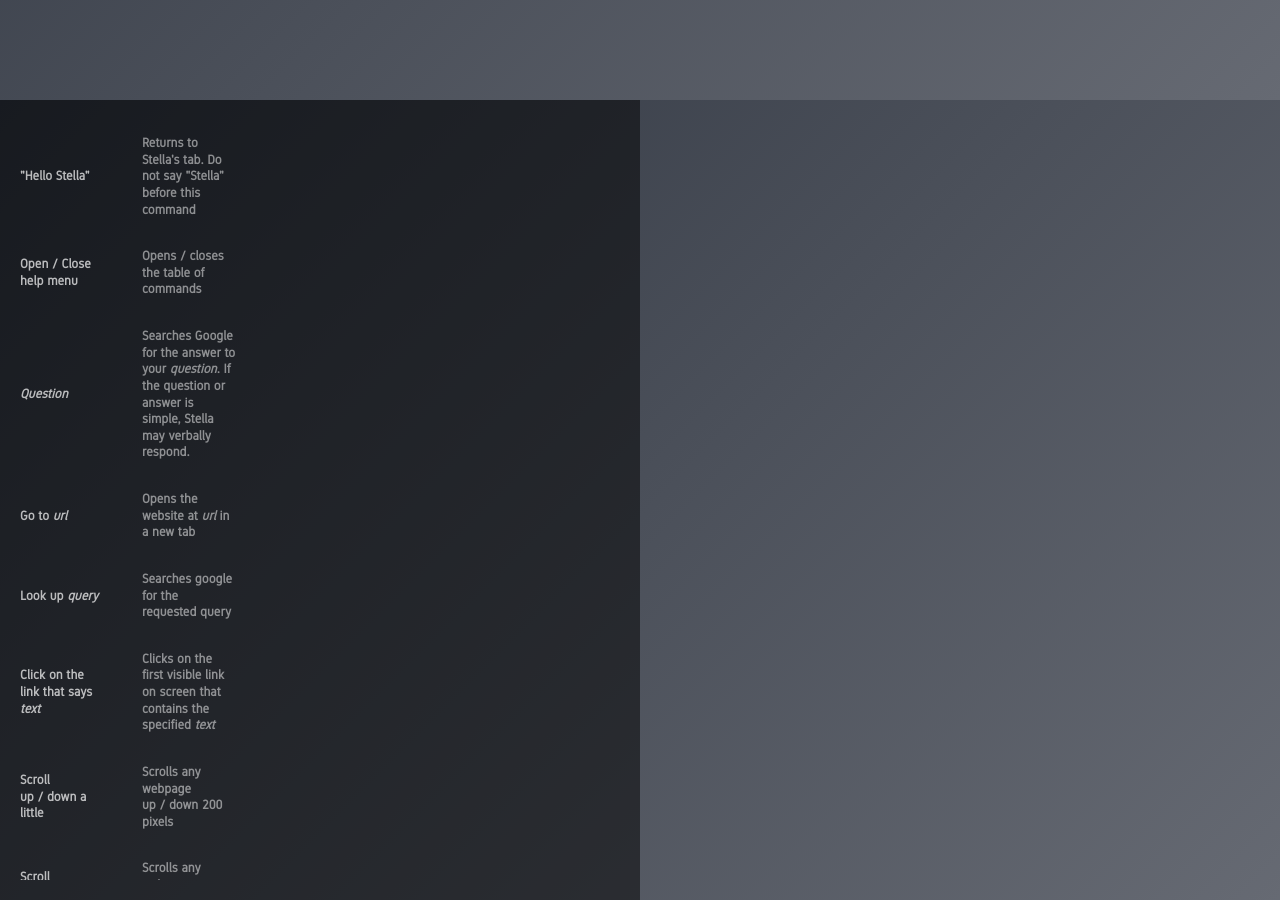
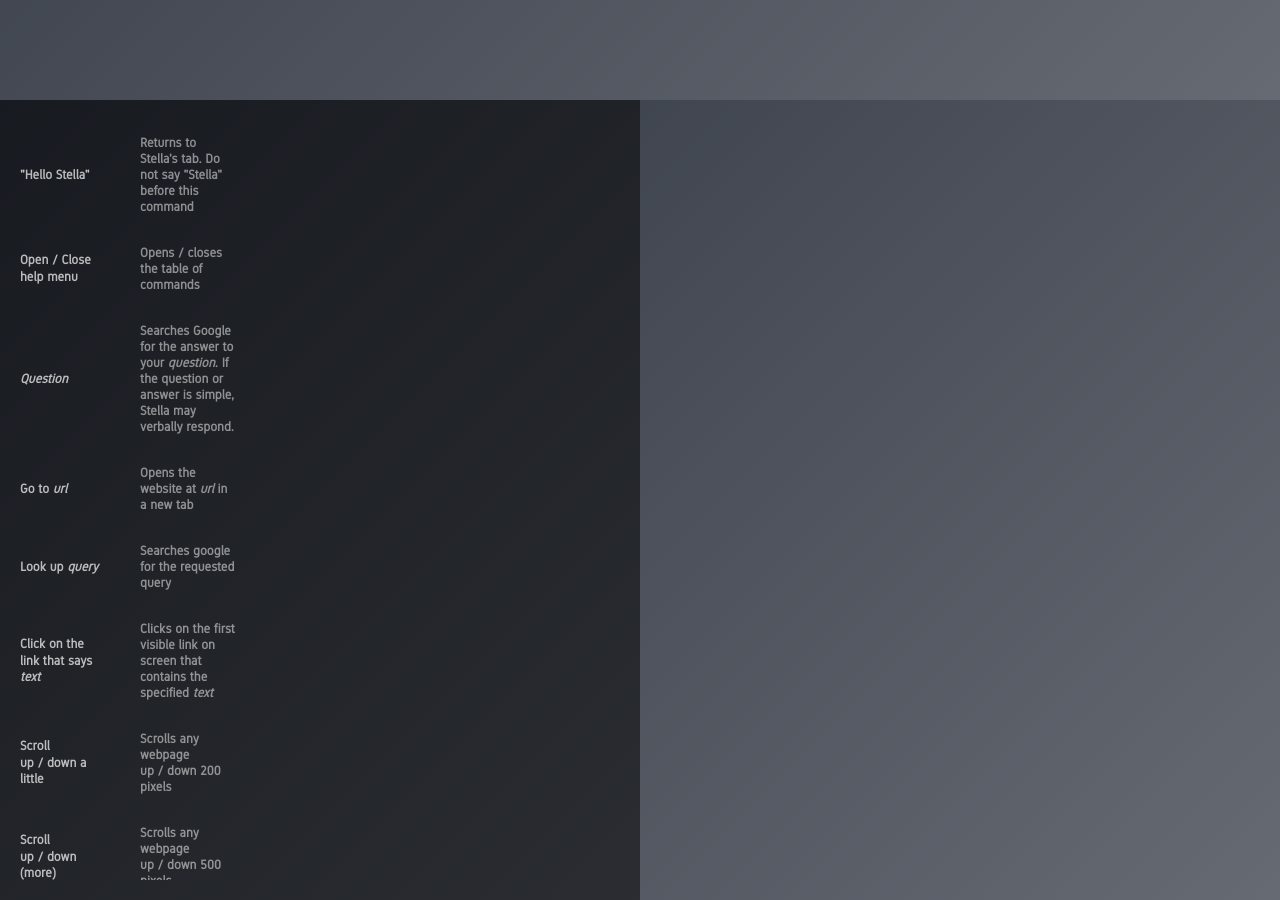
Before and after one commit to callaunchpad/Stella, a browser extension: page index.html in a window 1280 px wide. Shown: the part 700-1600 px from the top of the page. Drawn offline with Linux system fonts and the light colour scheme; a web font is replaced by a local one.

Commit message:
docs spacing adjusted

```diff
--- a/public/css/docs.css
+++ b/public/css/docs.css
@@ -36,12 +36,12 @@
   font-weight: 600;
 }
 .table td.command {
+  width: 30%;
   color: rgba(255,255,255,0.7);
 }
-
-.table i {
-  /*color: black;*/
-  font-weight: 700;
+.table td.action {
+  width: 70%;
+  line-height: 1rem;
 }
 
 .table tbody::-webkit-scrollbar {
```
